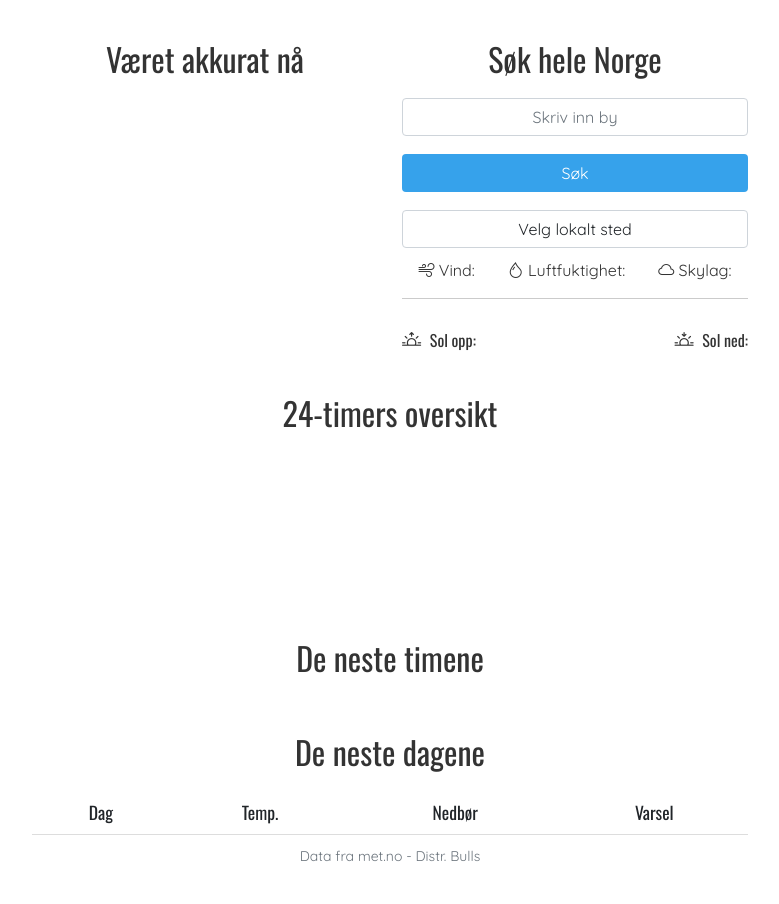
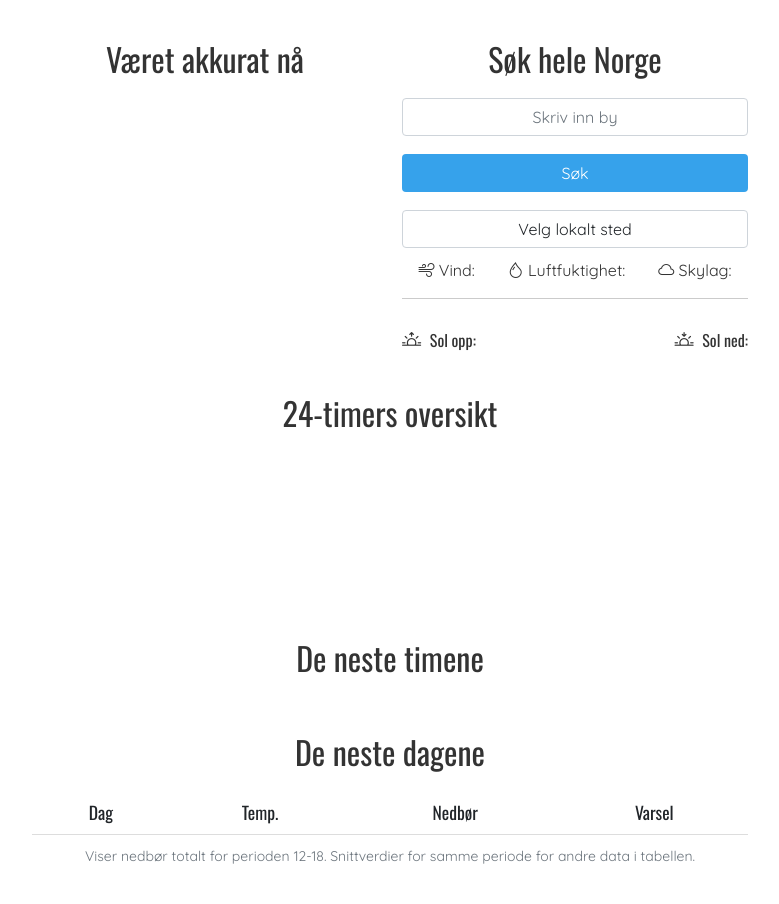
Before and after one commit to OnkelSid/weather-live, a website: page index.html in a window 1280 px wide. Shown: the whole page, without its empty margins (250-1029 px from the left). Drawn offline with nearby package versions, Linux system fonts and the light colour scheme.

Commit message:
Add files via upload

```diff
--- a/index.html
+++ b/index.html
@@ -77,7 +77,7 @@
             <div class="col">
                 <h2>De neste dagene</h2>
                 <table class="table">
-                    <caption><small>Data fra met.no - Distr. Bulls</small></caption>
+                    <caption><small>Viser nedbør totalt for perioden 12-18. Snittverdier for samme periode for andre data i tabellen. </small></caption>
                     <thead>
                         <tr>
                             <th>Dag</th>
```
